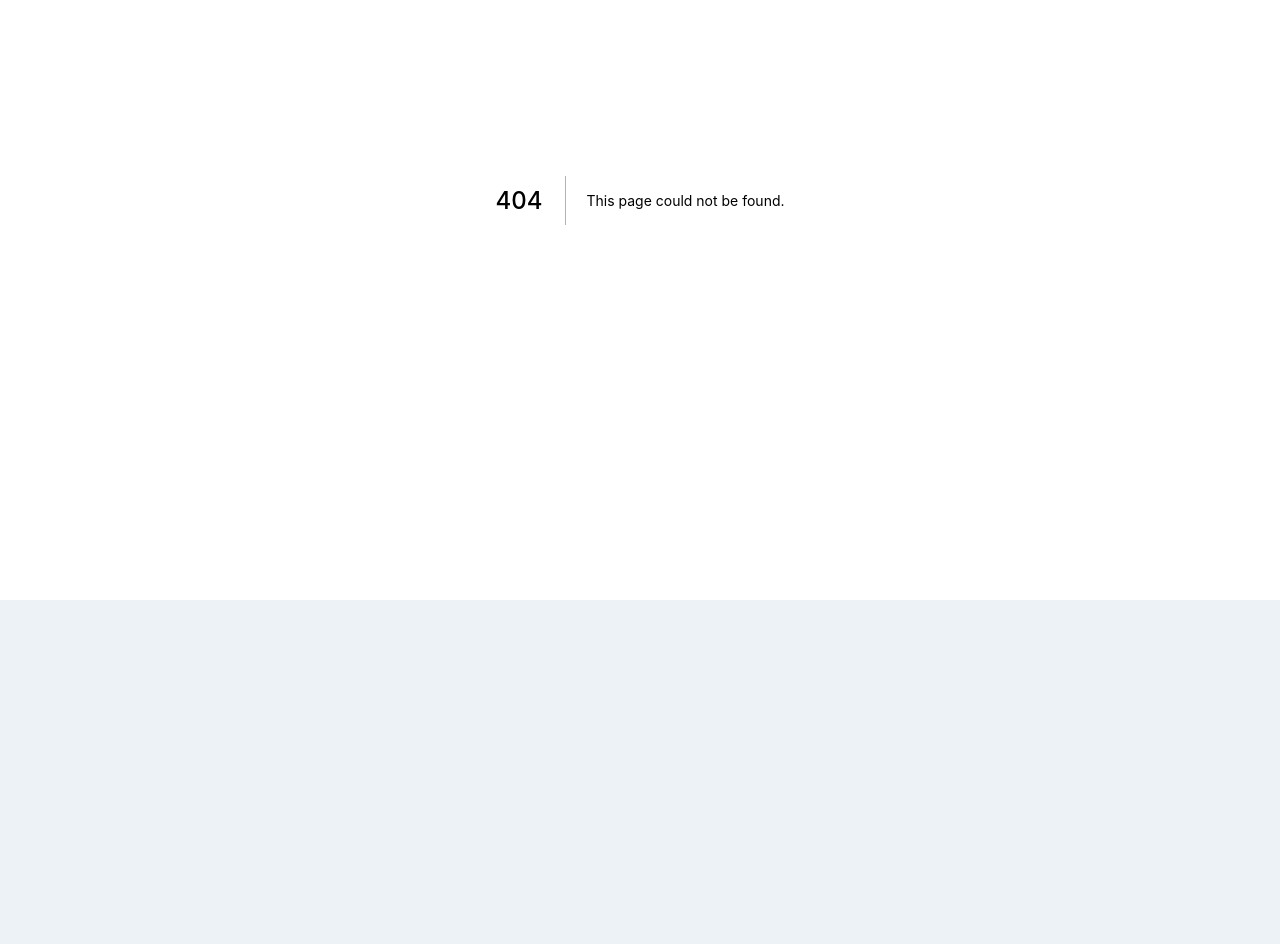
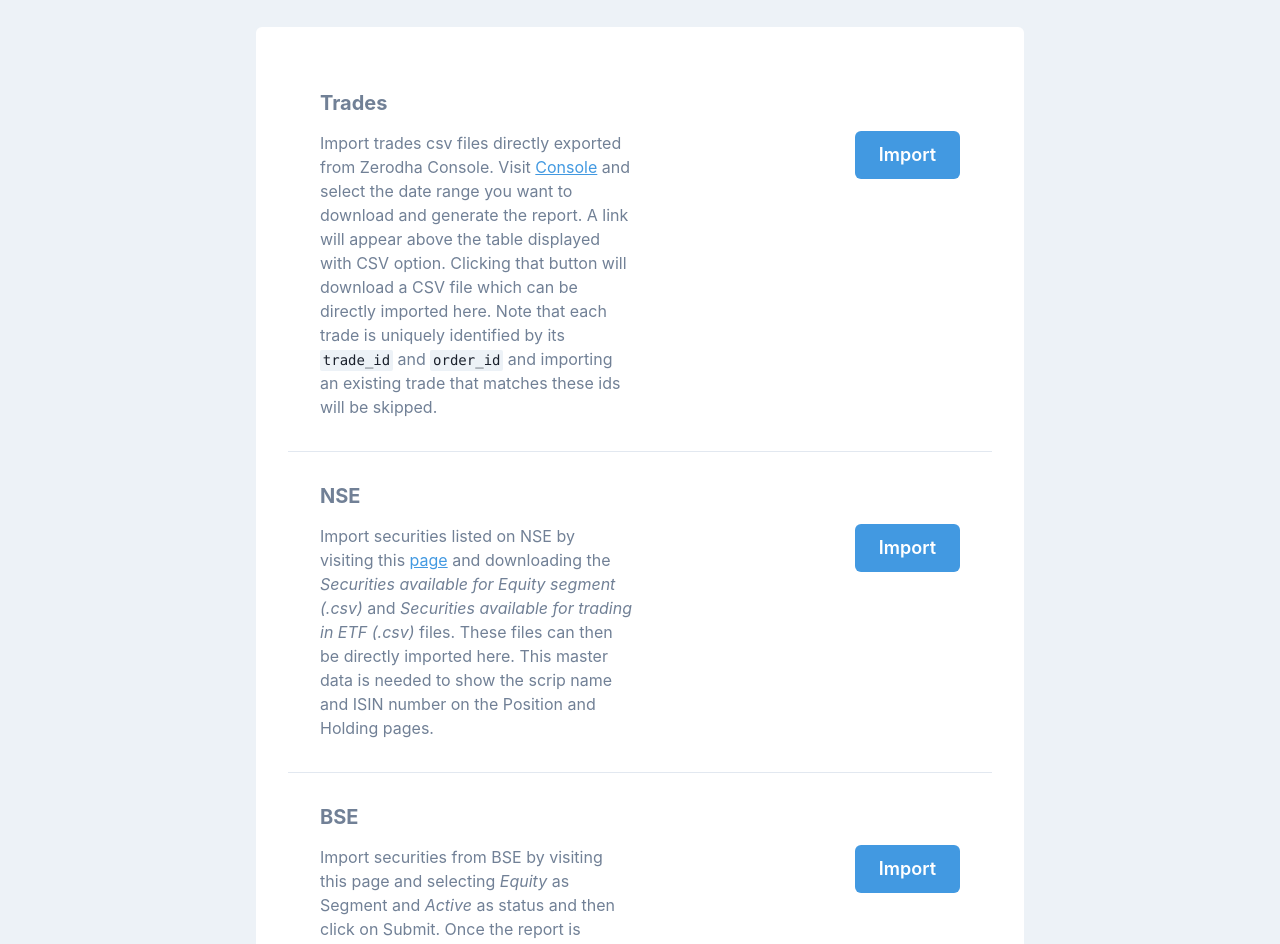
Before and after one commit to ShabbirHasan1/tradebook, a Next.js app: page /import in a window 1280 px wide. Before the commit this address had no page. Shown: the part 200-1144 px from the top of the page. Before the commit the page ends 800 px from the top, so only its background shows below. Built offline with nearby package versions, Linux system fonts and the light colour scheme.

Commit message:
feat: added import page and other refactorings
added import page and other refactorings

```diff
--- a/src/components/nav-link.tsx
+++ b/src/components/nav-link.tsx
@@ -11,6 +11,7 @@ export const NavLink = ({ active, children, href }: NavLinkProps) => (
   <Link href={href}>
     <Button
       as="a"
+      cursor="pointer"
       bg={active ? `blue.700` : `transparent`}
       color="white"
       _hover={{ bg: active ? `blue.700` : `blue.600` }}
--- /dev/null
+++ b/src/pages/import.tsx
@@ -0,0 +1,204 @@
+import {
+  Button,
+  Heading,
+  Text,
+  Flex,
+  Grid,
+  GridItem,
+  Input,
+  useToast,
+  Link,
+  Code,
+} from '@chakra-ui/react';
+import { Layout } from '@/components/layout';
+import { useState, useRef, ChangeEvent } from 'react';
+
+export default function Exchange() {
+  const [loading, setLoading] = useState(false);
+  const hiddenInputTrade = useRef<HTMLInputElement>(null);
+  const toast = useToast();
+  const onFileClickTrade = () => {
+    hiddenInputTrade?.current?.click();
+  };
+  const onFileSelectTrade = (e: ChangeEvent<HTMLInputElement>) => {
+    setLoading(true);
+    const f = e.target.files && e.target.files[0];
+    const reader = new FileReader();
+    reader.onload = async (ev) => {
+      const res = await fetch(`/api/holding`, {
+        method: `POST`,
+        body: ev.target?.result,
+      });
+      const msg = await res.text();
+      setLoading(false);
+      if (hiddenInputTrade && hiddenInputTrade.current) {
+        hiddenInputTrade.current.value = ``;
+      }
+      if (res.status === 200) {
+        toast({
+          title: `Import`,
+          description: msg,
+          status: `success`,
+          duration: 9000,
+          isClosable: true,
+          position: `top`,
+        });
+      } else {
+        toast({
+          title: `Import`,
+          description: msg,
+          status: `error`,
+          duration: 9000,
+          isClosable: true,
+          position: `top`,
+        });
+      }
+    };
+    if (f) {
+      reader.readAsText(f);
+    }
+  };
+  return (
+    <Layout title="Import">
+      <Grid
+        p={8}
+        gap={4}
+        templateColumns="1fr 1fr"
+        templateRows="min-content"
+        borderBottom={1}
+        borderStyle="solid"
+        borderColor="gray.200"
+      >
+        <GridItem colStart={1} rowStart={1}>
+          <Heading fontSize="xl">Trades</Heading>
+        </GridItem>
+        <GridItem rowStart={2} colStart={1}>
+          <Text flexWrap="wrap">
+            Import trades csv files directly exported from Zerodha Console.
+            Visit{` `}
+            <Link
+              color="blue.400"
+              textDecoration="underline"
+              href="https://console.zerodha.com/reports/tradebook"
+            >
+              Console
+            </Link>
+            {` `}
+            and select the date range you want to download and generate the
+            report. A link will appear above the table displayed with CSV
+            option. Clicking that button will download a CSV file which can be
+            directly imported here. Note that each trade is uniquely identified
+            by its <Code>trade_id</Code> and <Code>order_id</Code> and importing
+            an existing trade that matches these ids will be skipped.
+          </Text>
+        </GridItem>
+        <GridItem rowStart={2} colStart={2}>
+          <Flex justifyContent="flex-end">
+            <Input
+              id="inputTrades"
+              ref={hiddenInputTrade}
+              type="file"
+              hidden
+              onChange={onFileSelectTrade}
+            />
+            <Button
+              onClick={onFileClickTrade}
+              isLoading={loading}
+              size="lg"
+              _hover={{ bg: `blue.600` }}
+              _active={{ bg: `blue.600` }}
+              color="white"
+              bg="blue.400"
+            >
+              Import
+            </Button>
+          </Flex>
+        </GridItem>
+      </Grid>
+      <Grid
+        p={8}
+        gap={4}
+        templateColumns="1fr 1fr"
+        templateRows="min-content"
+        borderBottom={1}
+        borderStyle="solid"
+        borderColor="gray.200"
+      >
+        <GridItem colStart={1} rowStart={1}>
+          <Heading fontSize="xl">NSE</Heading>
+        </GridItem>
+        <GridItem rowStart={2} colStart={1}>
+          <Text>
+            Import securities listed on NSE by visiting this{` `}
+            <Link
+              color="blue.400"
+              textDecoration="underline"
+              href="https://www.nseindia.com/market-data/securities-available-for-trading"
+            >
+              page
+            </Link>
+            {` `}
+            and downloading the{` `}
+            <Text as="i">Securities available for Equity segment (.csv)</Text>
+            {` `}
+            and{` `}
+            <Text as="i">Securities available for trading in ETF (.csv)</Text>
+            {` `}
+            files. These files can then be directly imported here. This master
+            data is needed to show the scrip name and ISIN number on the
+            Position and Holding pages.
+          </Text>
+        </GridItem>
+        <GridItem rowStart={2} colStart={2}>
+          <Flex justifyContent="flex-end">
+            <Button
+              isLoading={loading}
+              size="lg"
+              _hover={{ bg: `blue.600` }}
+              _active={{ bg: `blue.600` }}
+              color="white"
+              bg="blue.400"
+            >
+              Import
+            </Button>
+          </Flex>
+        </GridItem>
+      </Grid>
+      <Grid p={8} gap={4} templateColumns="1fr 1fr" templateRows="min-content">
+        <GridItem colStart={1} rowStart={1}>
+          <Heading fontSize="xl">BSE</Heading>
+        </GridItem>
+        <GridItem rowStart={2} colStart={1}>
+          <Text>
+            Import securities from BSE by visiting this{` `}
+            <Link href="https://www.bseindia.com/corporates/List_Scrips.aspx">
+              page
+            </Link>
+            {` `}
+            and selecting <Text as="i">Equity</Text> as Segment and{` `}
+            <Text as="i">Active</Text> as status and then click on Submit. Once
+            the report is generated a blue download icon appears on the right
+            hand side of the screen. Clicking that icon will download the CSV of
+            securities which can be directly inmported here. This master data is
+            needed to show the scrip name and ISIN number on the Position and
+            Holding pages.
+          </Text>
+        </GridItem>
+        <GridItem rowStart={2} colStart={2}>
+          <Flex justifyContent="flex-end">
+            <Button
+              isLoading={loading}
+              size="lg"
+              _hover={{ bg: `blue.600` }}
+              _active={{ bg: `blue.600` }}
+              color="white"
+              bg="blue.400"
+            >
+              Import
+            </Button>
+          </Flex>
+        </GridItem>
+      </Grid>
+    </Layout>
+  );
+}
```
Also changed, not shown: src/components/portfolio-list.tsx (+8 -18 lines), src/pages/holding.tsx (+3 -67 lines), src/pages/index.tsx (+30 -1 lines).
